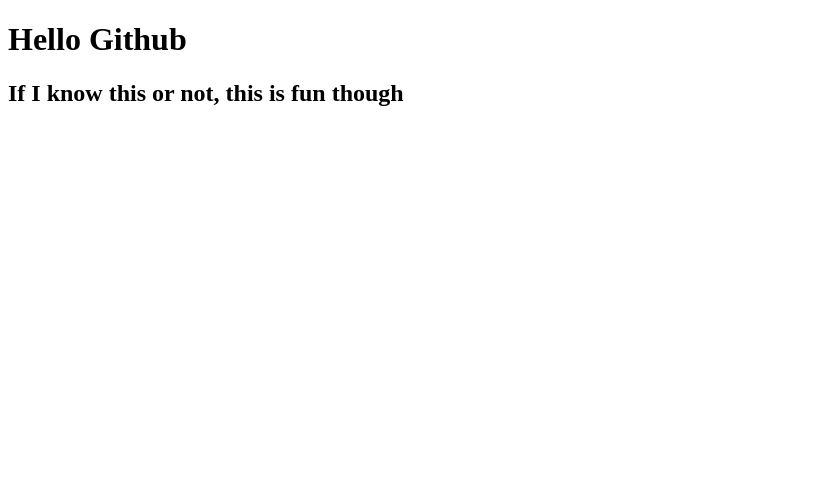
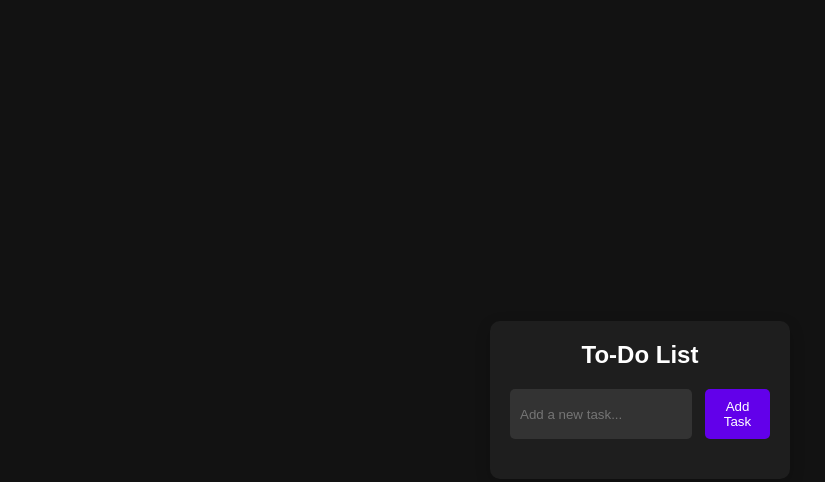
Before and after one commit to anshuraj0904/JS_Project-1, a plain HTML site: page index.html in a window 1280 px wide. Shown: the whole page, without its empty margins (0-825 px from the left). Drawn offline with Linux system fonts and the light colour scheme.

Commit message:
Styling added

```diff
--- a/index.html
+++ b/index.html
@@ -1,12 +1,20 @@
 <!DOCTYPE html>
 <html lang="en">
-<head>
-    <meta charset="UTF-8">
-    <meta name="viewport" content="width=device-width, initial-scale=1.0">
-    <title>Document</title>
-</head>
-<body>
-    <h1>Hello Github</h1>
-    <h2>If I know this or not, this is fun though</h2>
-</body>
+  <head>
+    <meta charset="UTF-8" />
+    <meta name="viewport" content="width=device-width, initial-scale=1.0" />
+    <title>Dark Mode To-Do List</title>
+    <link rel="stylesheet" href="styles.css" />
+  </head>
+  <body>
+    <div class="container">
+      <h1>To-Do List</h1>
+      <div class="input-container">
+        <input type="text" id="todo-input" placeholder="Add a new task..." />
+        <button id="add-task-btn">Add Task</button>
+      </div>
+      <ul id="todo-list"></ul>
+    </div>
+    <script src="script.js"></script>
+  </body>
 </html>
--- /dev/null
+++ b/styles.css
@@ -0,0 +1,94 @@
+/* styles.css */
+* {
+  margin: 0;
+  padding: 0;
+  box-sizing: border-box;
+}
+
+body {
+  font-family: Arial, sans-serif;
+  background-color: #121212;
+  color: #ffffff;
+  display: flex;
+  justify-content: center;
+  align-items: center;
+  height: 100vh;
+}
+
+.container {
+  background-color: #1e1e1e;
+  padding: 20px;
+  border-radius: 10px;
+  width: 300px;
+  box-shadow: 0 5px 15px rgba(0, 0, 0, 0.2);
+}
+
+h1 {
+  text-align: center;
+  margin-bottom: 20px;
+  font-size: 24px;
+}
+
+.input-container {
+  display: flex;
+  justify-content: space-between;
+  margin-bottom: 20px;
+}
+
+input[type="text"] {
+  width: 70%;
+  padding: 10px;
+  background-color: #333333;
+  border: none;
+  border-radius: 5px;
+  color: #fff;
+  outline: none;
+}
+
+button {
+  width: 25%;
+  padding: 10px;
+  background-color: #6200ea;
+  border: none;
+  border-radius: 5px;
+  color: #fff;
+  cursor: pointer;
+  transition: background-color 0.3s;
+}
+
+button:hover {
+  background-color: #3700b3;
+}
+
+ul {
+  list-style-type: none;
+  padding: 0;
+}
+
+li {
+  background-color: #333333;
+  padding: 10px;
+  margin-bottom: 10px;
+  border-radius: 5px;
+  display: flex;
+  justify-content: space-between;
+  align-items: center;
+}
+
+li.completed {
+  text-decoration: line-through;
+  opacity: 0.7;
+}
+
+li button {
+  background-color: #d32f2f;
+  border: none;
+  padding: 5px;
+  color: white;
+  border-radius: 5px;
+  cursor: pointer;
+}
+
+li button:hover {
+  background-color: #b71c1c;
+}
```
Also changed, not shown: script.js (added), 1 other file.
